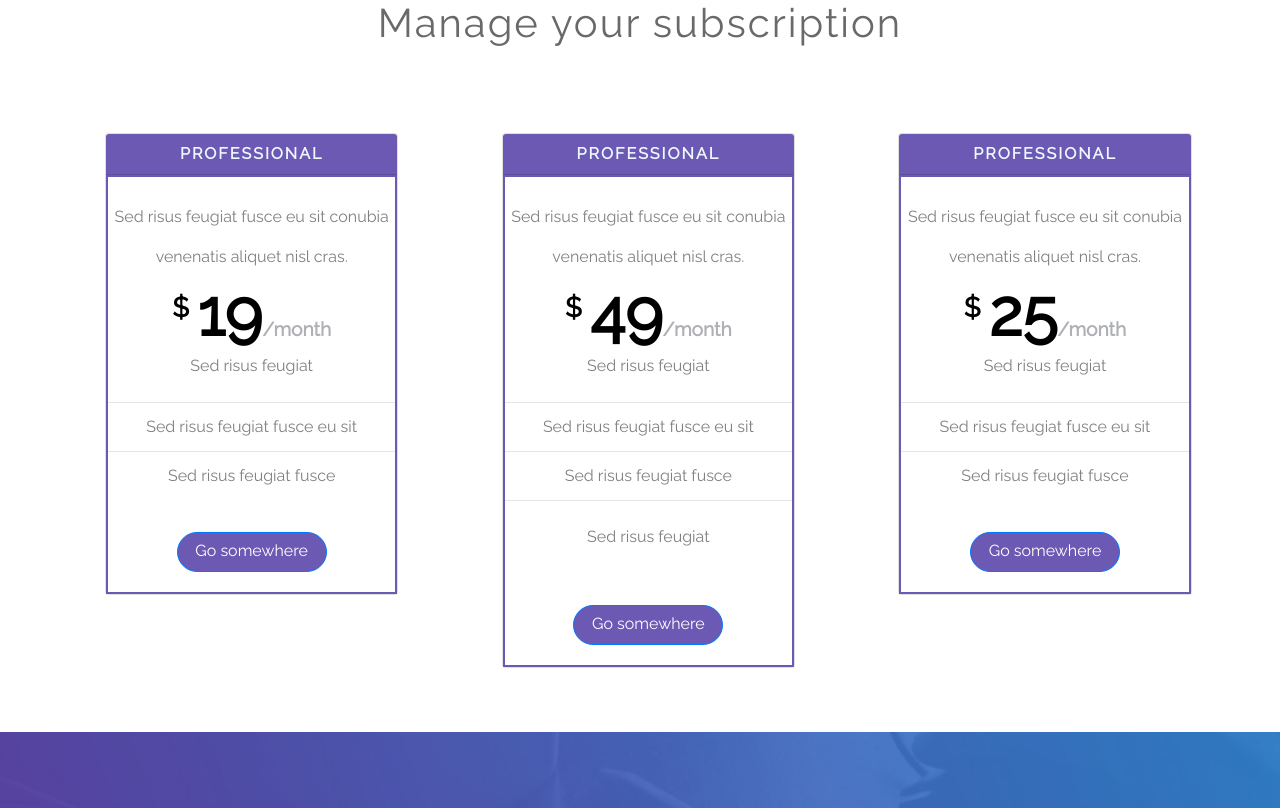
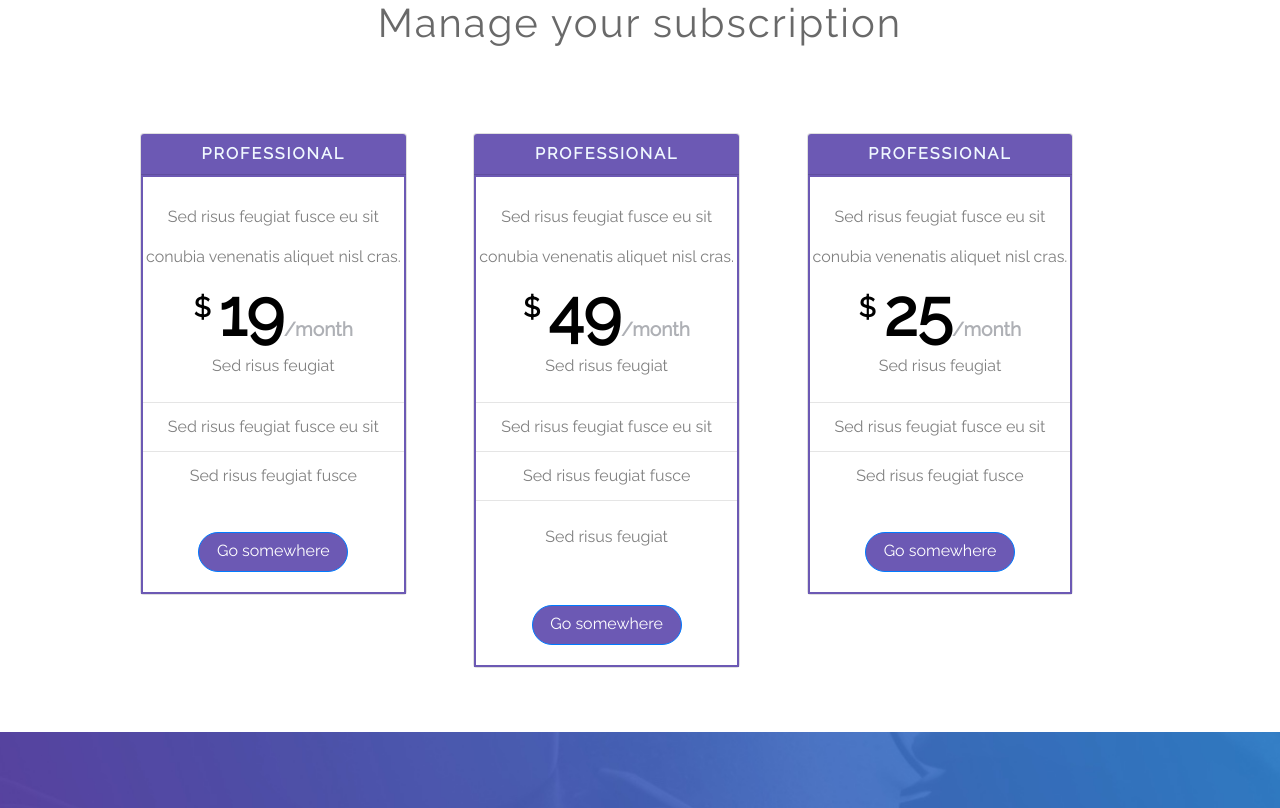
Before and after one commit to shaggy611/first_template, a plain HTML site: page index.html in a window 1280 px wide. Shown: the part 1752-2560 px from the top of the page. Drawn offline with nearby package versions, Linux system fonts and the light colour scheme.

Commit message:
3.12 + animation

```diff
--- a/css/style.css
+++ b/css/style.css
@@ -298,7 +298,8 @@ h6 {
 }
 
 .card_prof {
-	margin-left: 6%;
+	margin-left: 10%;
+    margin-right: 10%;
 }
 
 .picture_block {
@@ -390,6 +391,11 @@ h6 {
    box-shadow: 0 0 0 0.2rem rgba(108, 89, 180, 0.5);
 }
 
+.card_prof > .col-md {
+    padding: 0px;
+}
+
+
 
 /*ALL MEDIA QUERIES*/
 
@@ -436,3 +442,17 @@ h6 {
 .checkOwn {
 
 }
+
+.card_1 {
+    z-index: -1;
+}
+
+.purp_card_1 {
+
+}
+
+.footer {
+    background-color: #312f38;
+    width: 100%;
+    height: 15rem;
+}
--- a/index.html
+++ b/index.html
@@ -79,9 +79,9 @@
 			<p> Manage your subscription </p>
 		</div>
 	</div>
-	<div class="row justify-content-center card_prof">
+	<div class="row card_prof">
 		<div class="col-md">
-			<div class="card" id="purp_card">
+			<div class="card purp_card_1 wow fadeInRight" id="purp_card">
 				<div class="card-header"> PROFESSIONAL </div>
 				<div class="card-body">
 					<p class="card-text own_card_style">Sed risus feugiat fusce eu sit conubia venenatis aliquet nisl cras.</p>
@@ -109,7 +109,7 @@
 			</div>
 		</div>
 		<div class="col-md">
-			<div class="card" id="purp_card">
+			<div class="card card_1 wow fadeInLeft" id="purp_card">
 				<div class="card-header"> PROFESSIONAL </div>
 				<div class="card-body">
 					<p class="card-text own_card_style">Sed risus feugiat fusce eu sit conubia venenatis aliquet nisl cras.</p>
@@ -190,7 +190,11 @@
         </form>
     </div>
 </div>
+<div class="container-fluid footer">
+    <div class="row">
 
+    </div>
+</div>
 <script src="https://code.jquery.com/jquery-3.2.1.slim.min.js" integrity="sha384-KJ3o2DKtIkvYIK3UENzmM7KCkRr/rE9/Qpg6aAZGJwFDMVNA/GpGFF93hXpG5KkN" crossorigin="anonymous"></script>
 <script src="https://cdnjs.cloudflare.com/ajax/libs/popper.js/1.12.3/umd/popper.min.js" integrity="sha384-vFJXuSJphROIrBnz7yo7oB41mKfc8JzQZiCq4NCceLEaO4IHwicKwpJf9c9IpFgh" crossorigin="anonymous"></script>
 <script src="js/bootstrap.min.js"></script>
```
